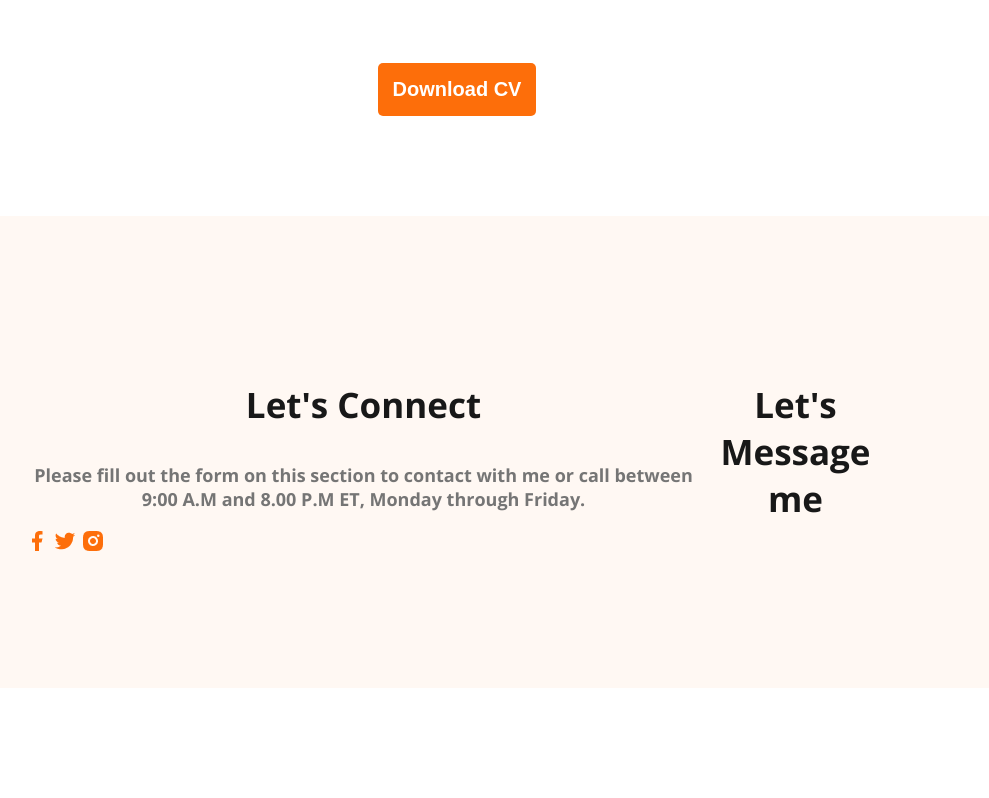
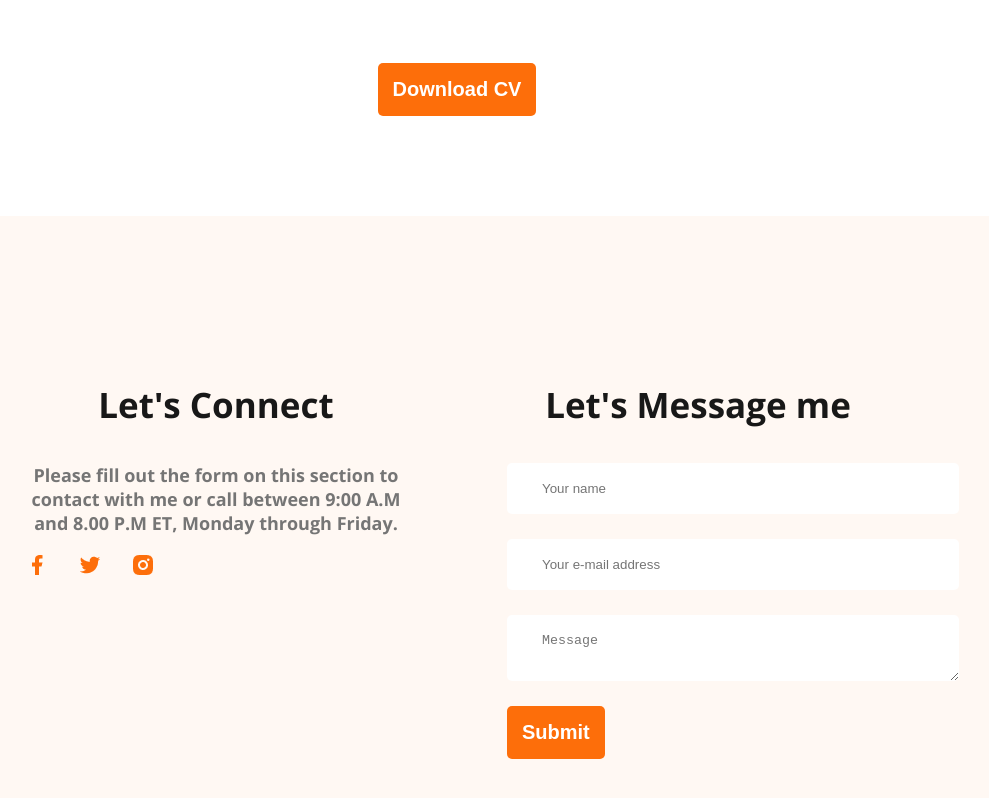
Before and after one commit to AliBinRashid/developer-portfolio, a plain HTML site: page index.html in a window 1280 px wide. Shown: the part 3124-3922 px from the top of the page, without its empty margins (183-1172 px from the left). Before the commit the page ends 3820 px from the top, so only its background shows below. Drawn offline with nearby package versions, Linux system fonts and the light colour scheme.

Commit message:
finished contact form

```diff
--- a/index.html
+++ b/index.html
@@ -191,6 +191,12 @@ to any of the 1500+ FontAwesome 5 free icons available. Aenean commodo ligula eg
         </div>
         <div class="footer-column">
             <h3 class="section-title">Let's Message me</h3>
+            <form class="contact" action="">
+                <input type="text" placeholder="Your name">
+                <input type="email" placeholder="Your e-mail address">
+                <textarea name="" placeholder="Message"></textarea>
+                <input class="btn-primary" type="submit" value="Submit">
+            </form>
         </div>
     </footer>
 </body>
--- a/styles/portfolio.css
+++ b/styles/portfolio.css
@@ -218,12 +218,13 @@ main section {
 
 }
 
-.resume-item-institute{
+.resume-item-institute {
 
-margin-bottom: 20px;
-margin-top: 0px;
+  margin-bottom: 20px;
+  margin-top: 0px;
 
 }
+
 .resume-item-description,
 .resume-item-institute {
 
@@ -241,21 +242,46 @@ margin-top: 0px;
   margin-bottom: 10px;
 
 }
-.resume-container hr{
-  margin: 30px ;
+
+.resume-container hr {
+  margin: 30px;
 }
-.download-cv{
 
-text-align: center;
-margin-top: 50px;
+.download-cv {
+
+  text-align: center;
+  margin-top: 50px;
 
 }
 
 /* Footer style */
 
-footer{
+footer {
   display: flex;
-  background-color:  #FFF8F3;
+  gap: 100px;
+  background-color: #FFF8F3;
   margin-top: 100px;
   padding: 130px 200px;
 }
+
+.footer-column {
+
+  width: 50%;
+}
+.social-links a{
+
+  margin-right:  25px;
+}
+.contact input[type="text"], .contact input[type="email"],
+textarea {
+
+  display: block;
+  margin-bottom: 25px;
+  padding: 18px 35px;
+  color: #757575;
+  border-radius: 5px;
+  background: #FFF;
+  border: 0 ;
+  width: 100%;
+
+}
```
